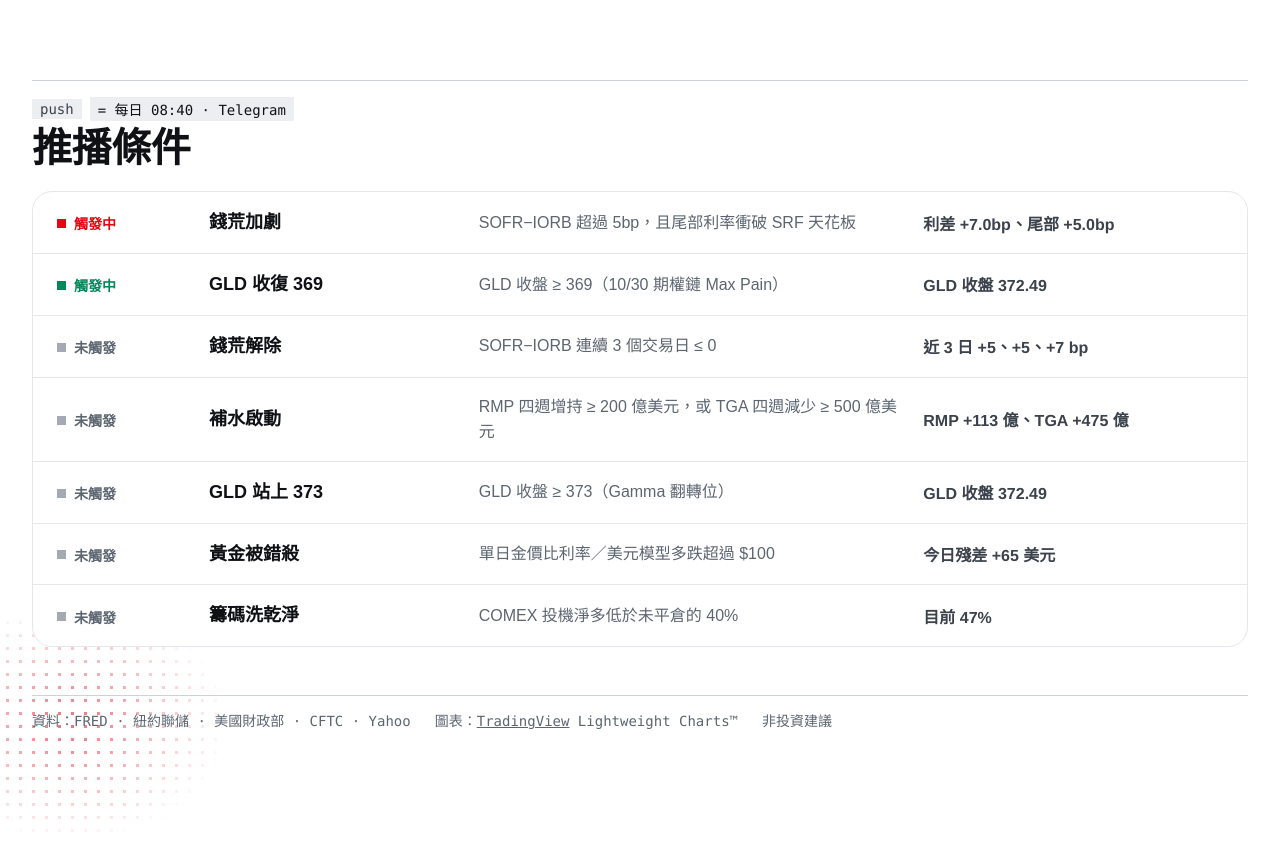
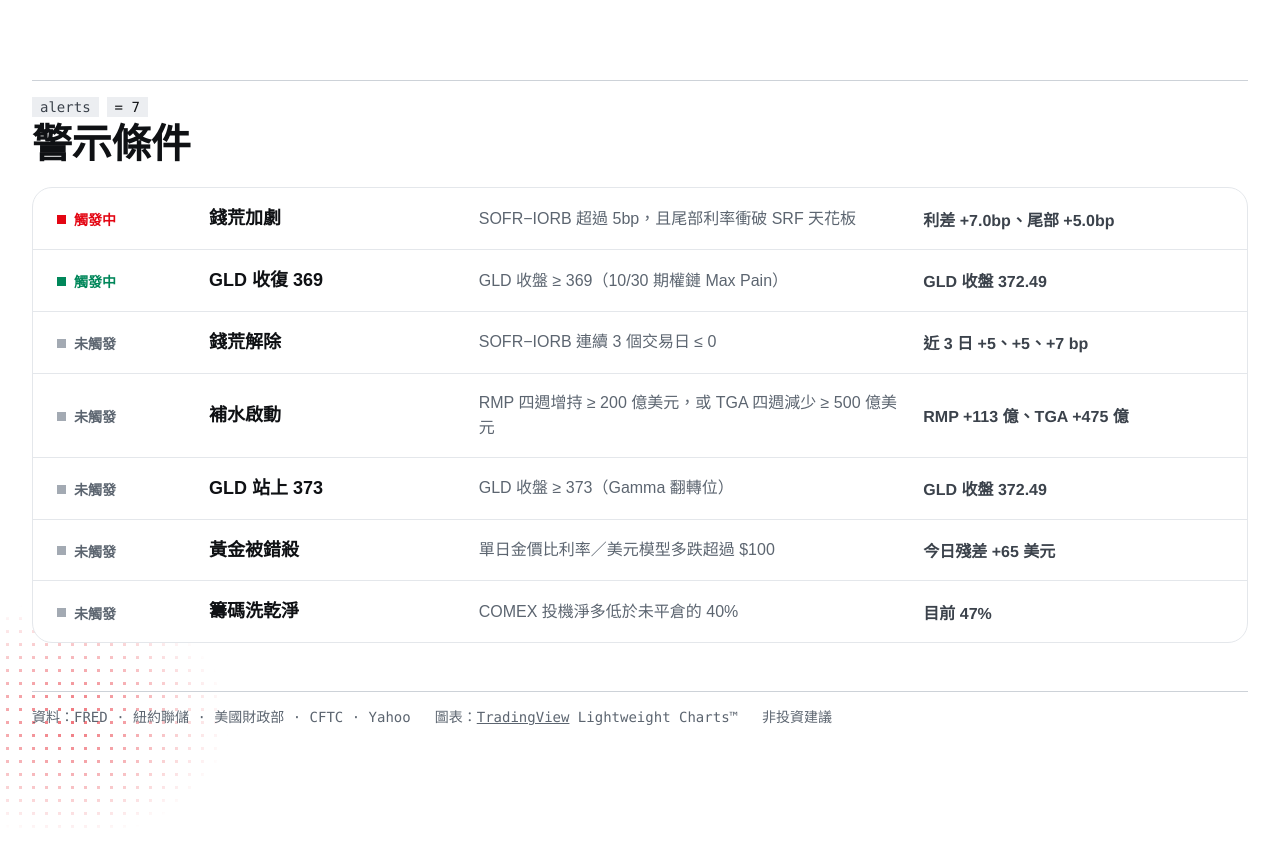
Before and after one commit to hwayu000/USstock_cashflow_index, a plain HTML site: page index.html in a window 1280 px wide. Shown: the part 2760-3603 px from the top of the page. Drawn offline with Linux system fonts and the light colour scheme.

Commit message:
移除頁面上的推播管道資訊
Co-Authored-By: Claude Opus 5.5 <noreply@anthropic.com>

```diff
--- a/index.html
+++ b/index.html
@@ -310,7 +310,7 @@ body::before{content:"";position:fixed;inset:0;pointer-events:none;z-index:0;opa
   </section>
 
   <section class="sec">
-    <div class="sechead"><div><p class="eyebrow"><span class="k">push</span><span class="v">= 每日 08:40 · Telegram</span></p><h2>推播條件</h2></div></div>
+    <div class="sechead"><div><p class="eyebrow"><span class="k">alerts</span><span class="v">= 7</span></p><h2>警示條件</h2></div></div>
     <div class="card alcard" id="alerts"></div>
   </section>
 
```
